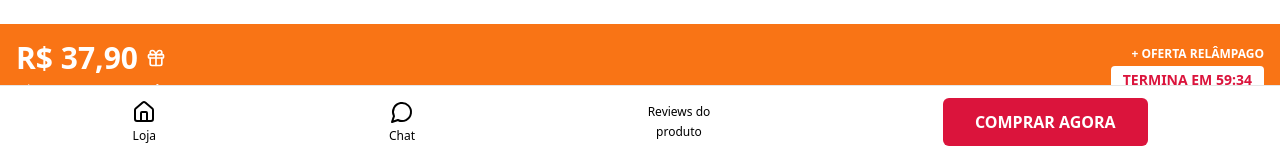
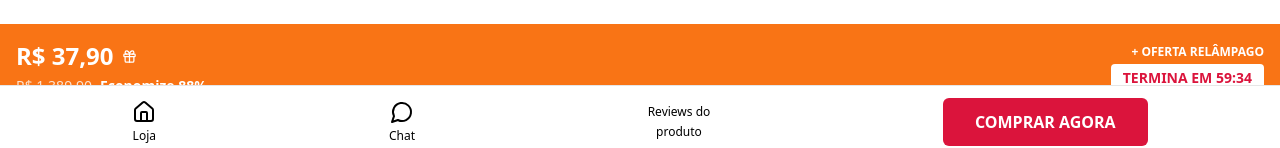
Before and after one commit to guilhermeadvecia-sys/my-clone-kit, a React (Vite) app: page / in a window 1280 px wide. Shown: the part 642-790 px from the top of the page. Built offline with nearby package versions, Linux system fonts and the light colour scheme; the HTML template or start-up script is replaced by a standard one.

Commit message:
Visual edit in Lovable
Edited UI in Lovable

```diff
--- a/src/pages/Index.tsx
+++ b/src/pages/Index.tsx
@@ -78,8 +78,8 @@ const Index = () => {
         <div className="flex items-center justify-between">
           <div>
             <div className="flex items-center gap-2 mb-1">
-              <span className="text-3xl font-bold text-accent-foreground">R$ 37,90</span>
-              <Gift className="w-5 h-5 text-accent-foreground" />
+              <span className="font-bold text-accent-foreground text-2xl">R$ 37,90</span>
+              <Gift className="text-accent-foreground w-[15px] h-[15px]" />
             </div>
             <div className="flex items-center gap-2">
               <span className="text-sm text-accent-foreground/80 line-through">R$ 1.389,90</span>
```
